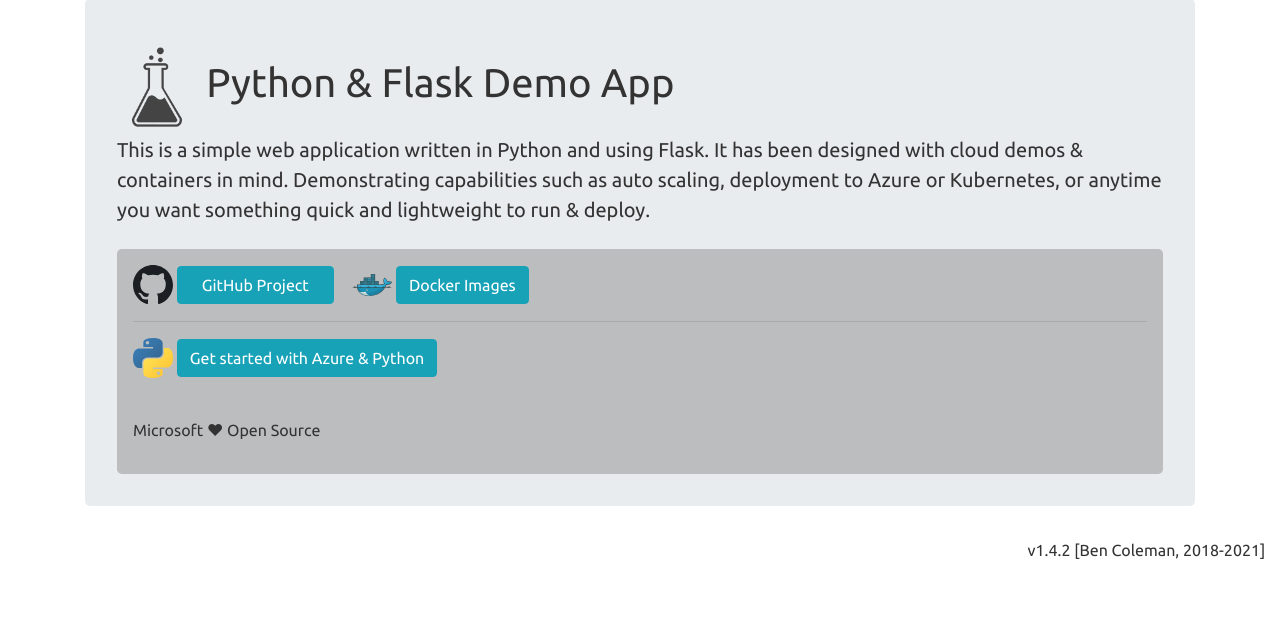
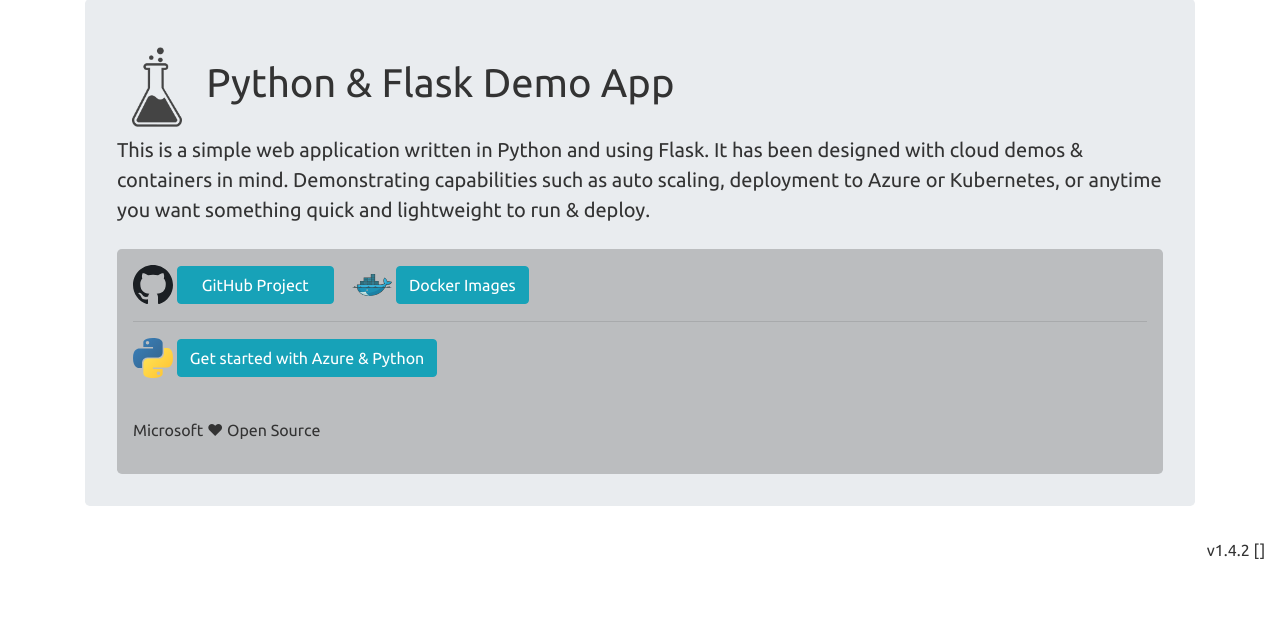
Before and after one commit to RadinaAvramova/python-demoapp, a Flask app: page / in a window 1280 px wide. Shown: the part 91-725 px from the top of the page. Run offline with Flask 2, Linux system fonts and the light colour scheme; some libraries are stand-ins or nearby versions.

Commit message:
Update base.html

```diff
--- a/src/app/templates/base.html
+++ b/src/app/templates/base.html
@@ -63,6 +63,6 @@
     ></script>
 
     <div class="container body-content">{% block content %}{% endblock %}</div>
-    <span style="float: right">v1.4.2 [Ben Coleman, 2018-2021] &nbsp;&nbsp;&nbsp;</span>
+    <span style="float: right">v1.4.2 [] &nbsp;&nbsp;&nbsp;</span>
   </body>
 </html>
```
